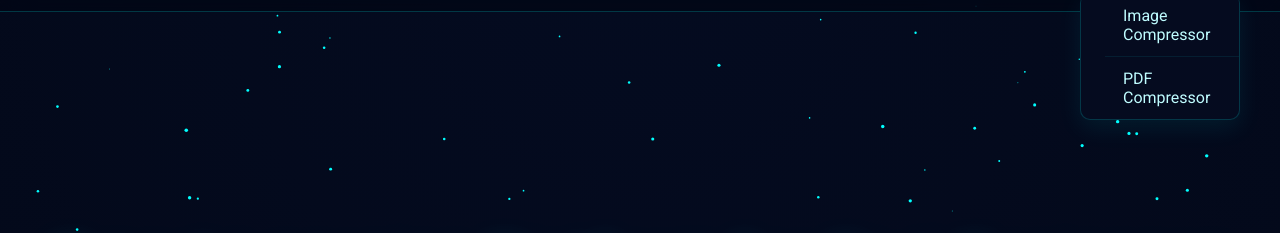
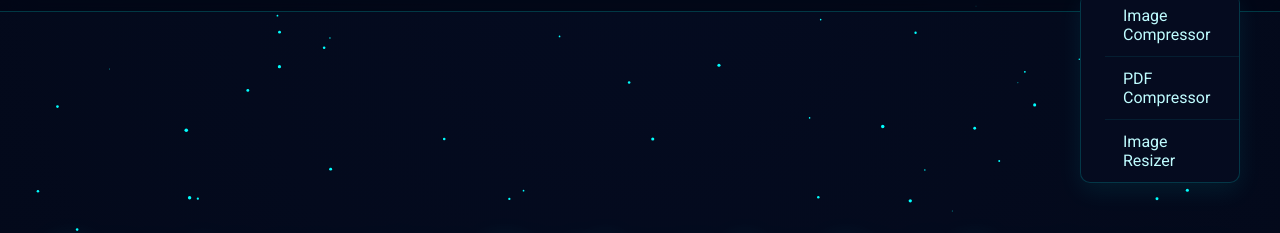
Before and after one commit to civilmaster1614-dev/civilmaster, a plain HTML site: page index.html in a window 1280 px wide. Both pictures are taken after a click on the button "Tools". Shown: the part 53-286 px from the top of the page. Drawn offline with Linux system fonts and the light colour scheme.

Commit message:
Update index.html

```diff
--- a/index.html
+++ b/index.html
@@ -201,6 +201,7 @@ footer{text-align:center;padding:40px 20px;color:#8fdfe0;background:#000}
         <div class="tools-list">
           <a href="image-compressor.html">Image Compressor</a>
           <a href="pdf-compressor.html">PDF Compressor</a>
+          <a href="image-resizer.html">Image Resizer</a>
         </div>
       </div>
     </nav>
```
